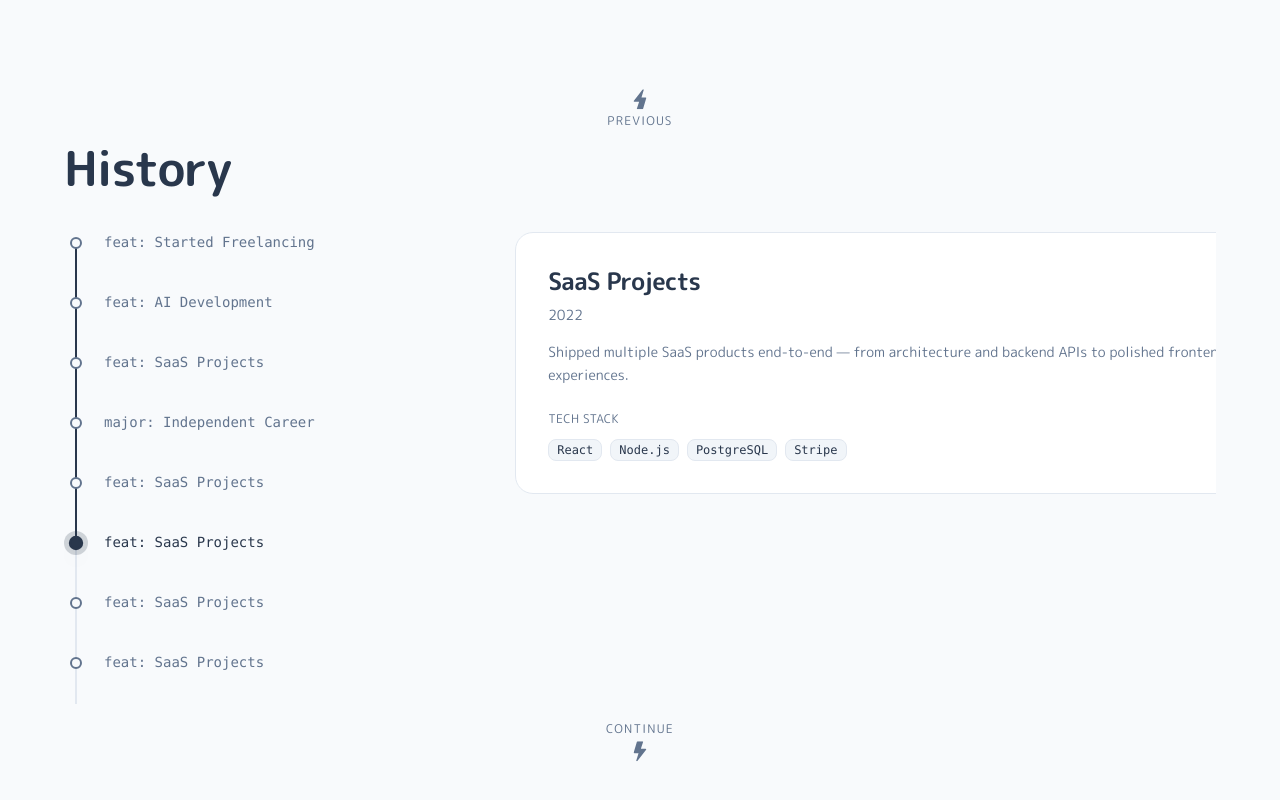
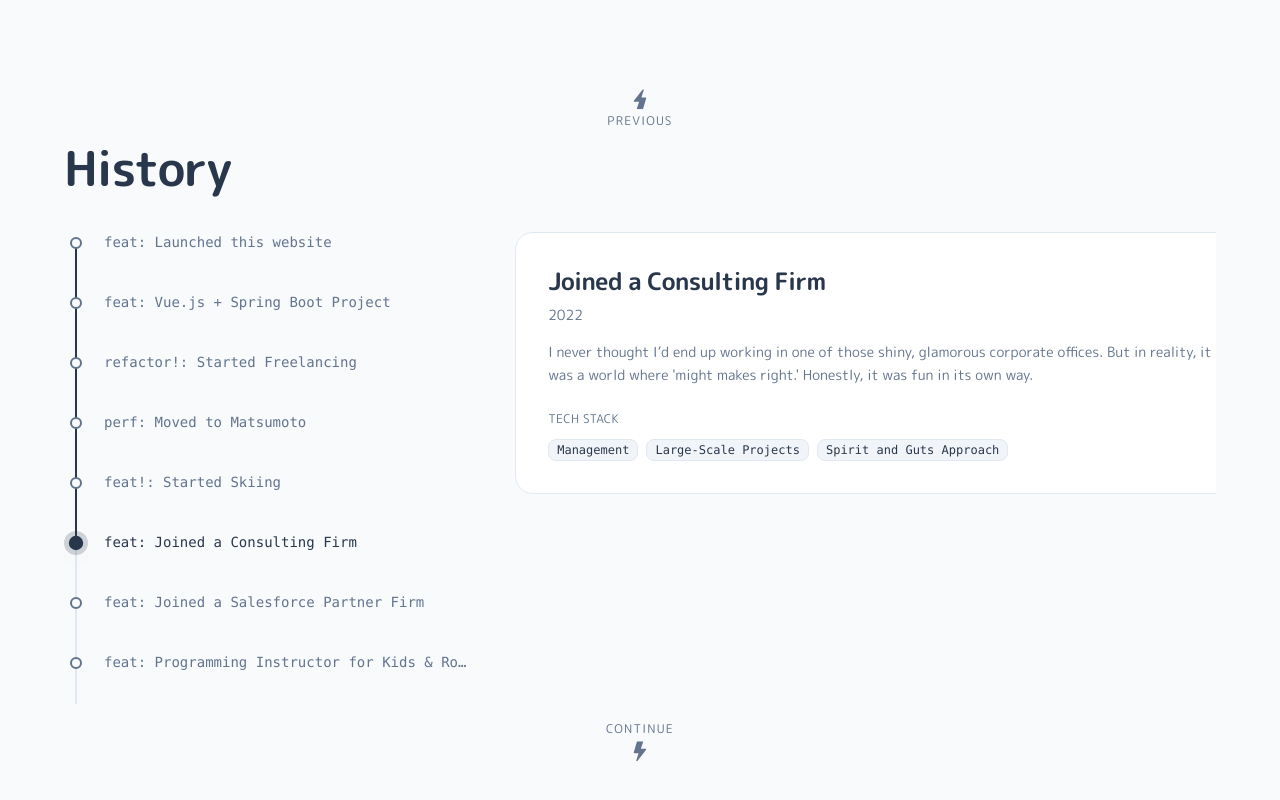
Before and after one commit to jumpei999/portfolio, a Next.js app: page /en in a window 1280 px wide. Shown: the part 1544-2344 px from the top of the page. Built offline with nearby package versions, Linux system fonts and the light colour scheme.

Commit message:
Create history contents

```diff
--- a/src/components/history/history-commit-item.tsx
+++ b/src/components/history/history-commit-item.tsx
@@ -2,6 +2,7 @@
 
 import { motion, useReducedMotion } from "motion/react"
 import { cn } from "@/lib/utils"
+import { formatHistoryCommitLabel } from "@/lib/history-commit-label"
 import type { HistoryItem } from "@/data/history"
 
 type HistoryCommitItemLayout = "default" | "mobile"
@@ -24,7 +25,7 @@ export default function HistoryCommitItem({
   onSelect,
 }: Readonly<HistoryCommitItemProps>) {
   const reduceMotion = useReducedMotion()
-  const label = `${item.type}: ${item.title}`
+  const label = formatHistoryCommitLabel(item)
   const isMobileLayout = layout === "mobile"
 
   return (
--- a/src/components/history/history-detail-panel.tsx
+++ b/src/components/history/history-detail-panel.tsx
@@ -10,11 +10,12 @@ import {
 import { useTranslations } from "next-intl"
 import { MOBILE_DOCK_MAX_HEIGHT_PX } from "@/components/history/constants"
 import type { HistoryItem } from "@/data/history"
-import { historyItemById } from "@/data/history"
+import { findHistoryItemById } from "@/lib/history-commit-label"
 import { cn } from "@/lib/utils"
 
 type HistoryDetailPanelProps = {
   activeId: string
+  items: HistoryItem[]
   variant?: "default" | "dock"
 }
 
@@ -133,11 +134,12 @@ function HistoryDetailContent({
 
 export default function HistoryDetailPanel({
   activeId,
+  items,
   variant = "default",
 }: Readonly<HistoryDetailPanelProps>) {
   const t = useTranslations("history")
   const reduceMotion = useReducedMotion()
-  const item = historyItemById.get(activeId)
+  const item = findHistoryItemById(items, activeId)
   const isDock = variant === "dock"
   const cardRef = useRef<HTMLDivElement>(null)
   const articleRef = useRef<HTMLElement>(null)
--- a/src/data/history.ts
+++ b/src/data/history.ts
@@ -1,125 +1,124 @@
-export type HistoryCommitType = "feat" | "major"
+export const HISTORY_COMMIT_TYPES = [
+  "feat",
+  "fix",
+  "docs",
+  "style",
+  "refactor",
+  "perf",
+  "test",
+  "build",
+  "ci",
+  "chore",
+  "revert",
+] as const
 
-export type HistoryItem = {
+export type HistoryCommitType = (typeof HISTORY_COMMIT_TYPES)[number]
+
+export type HistoryItemConfig = {
   id: string
   date: string
   type: HistoryCommitType
+  breaking?: boolean
   title: string
-  description: string
   tags: string[]
 }
 
-export const historyItems: HistoryItem[] = [
+export type HistoryItem = HistoryItemConfig & {
+  description: string
+}
+
+export const HISTORY_ITEM_CONFIGS = [
   {
-    id: "freelancing",
-    date: "2025",
+    id: "launch-website",
+    date: "2026",
     type: "feat",
-    title: "Started Freelancing",
-    description:
-      "Began working as a freelance software engineer focusing on web and AI development.",
-    tags: ["Next.js", "AWS", "OpenAI", "TypeScript"],
+    title: "Launched this website",
+    tags: ["Next.js", "React", "Tailwind", "Shadcn", "Motion"],
   },
   {
-    id: "ai-development",
-    date: "2024",
+    id: "vue-spring-boot-project",
+    date: "2026",
     type: "feat",
-    title: "AI Development",
-    description:
-      "Built production AI features including LLM integrations, RAG pipelines, and agent workflows for client products.",
-    tags: ["OpenAI", "Python", "LangChain", "Vector DB"],
+    title: "Vue.js + Spring Boot Project",
+    tags: ["Vue.js", "Spring Boot"],
   },
   {
-    id: "saas-projects",
+    id: "start-freelancing",
+    date: "2026",
+    type: "refactor",
+    breaking: true,
+    title: "Started Freelancing",
+    tags: ["Tax savings", "e-Tax"],
+  },
+  {
+    id: "moved-to-matsumoto",
+    date: "2025",
+    type: "perf",
+    title: "Moved to Matsumoto",
+    tags: ["Japan Alps", "Clear Water", "Extreme Seasons"],
+  },
+  {
+    id: "start-skiing",
     date: "2022",
     type: "feat",
-    title: "SaaS Projects",
-    description:
-      "Shipped multiple SaaS products end-to-end — from architecture and backend APIs to polished frontend experiences.",
-    tags: ["React", "Node.js", "PostgreSQL", "Stripe"],
+    breaking: true,
+    title: "Started Skiing",
+    tags: ["Skiing", "Snowy Mountains", "Deep Powder"],
   },
   {
-    id: "software-engineer",
-    date: "2019",
-    type: "major",
-    title: "Independent Career",
-    description:
-      "Transitioned into professional software engineering, building scalable web applications and internal tools.",
-    tags: ["JavaScript", "TypeScript", "Git", "CI/CD"],
+    id: "join-consulting-firm",
+    date: "2022",
+    type: "feat",
+    title: "Joined a Consulting Firm",
+    tags: ["Management", "Large-Scale Projects", "Spirit and Guts Approach"],
   },
   {
-    id: "saas-projects1",
-    date: "2022",
+    id: "join-salesforce-partner-firm",
+    date: "2017",
     type: "feat",
-    title: "SaaS Projects",
-    description:
-      "Shipped multiple SaaS products end-to-end — from architecture and backend APIs to polished frontend experiences.",
-    tags: ["React", "Node.js", "PostgreSQL", "Stripe"],
+    title: "Joined a Salesforce Partner Firm",
+    tags: ["Salesforce", "CRM", "SaaS"],
   },
   {
-    id: "saas-projects2",
-    date: "2022",
+    id: "programming-instructor",
+    date: "2015",
     type: "feat",
-    title: "SaaS Projects",
-    description:
-      "Shipped multiple SaaS products end-to-end — from architecture and backend APIs to polished frontend experiences.",
-    tags: ["React", "Node.js", "PostgreSQL", "Stripe"],
+    title: "Programming Instructor for Kids & Rookies",
+    tags: ["Education", "Marketing"],
   },
   {
-    id: "saas-projects3",
-    date: "2022",
+    id: "long-term-on-site-in-ishigaki-island",
+    date: "2014",
     type: "feat",
-    title: "SaaS Projects",
-    description:
-      "Shipped multiple SaaS products end-to-end — from architecture and backend APIs to polished frontend experiences.",
-    tags: ["React", "Node.js", "PostgreSQL", "Stripe"],
+    breaking: true,
+    title: "Long-Term On-Site in Ishigaki Island",
+    tags: [
+      "Construction",
+      "Super Typhoon",
+      "Starry Sky",
+      "Blue Sea",
+      "White Sand Beach",
+      "Warmhearted People",
+    ],
   },
   {
-    id: "saas-projects4",
-    date: "2022",
+    id: "start-golfing",
+    date: "2010",
     type: "feat",
-    title: "SaaS Projects",
-    description:
-      "Shipped multiple SaaS products end-to-end — from architecture and backend APIs to polished frontend experiences.",
-    tags: ["React", "Node.js", "PostgreSQL", "Stripe"],
+    breaking: true,
+    title: "Started Golfing",
+    tags: ["Golf", "Full Swing"],
   },
   {
-    id: "saas-projects5",
-    date: "2022",
+    id: "start-career",
+    date: "2007",
     type: "feat",
-    title: "SaaS Projects",
-    description:
-      "Shipped multiple SaaS products end-to-end — from architecture and backend APIs to polished frontend experiences.",
-    tags: ["React", "Node.js", "PostgreSQL", "Stripe"],
+    breaking: true,
+    title: "Started Career as a Software Engineer",
+    tags: ["Java", "PHP", "JavaScript", "Open Systems"],
   },
-  {
-    id: "saas-projects6",
-    date: "2022",
-    type: "feat",
-    title: "SaaS Projects",
-    description:
-      "Shipped multiple SaaS products end-to-end — from architecture and backend APIs to polished frontend experiences.",
-    tags: ["React", "Node.js", "PostgreSQL", "Stripe"],
-  },
-  {
-    id: "saas-projects7",
-    date: "2022",
-    type: "feat",
-    title: "SaaS Projects",
-    description:
-      "Shipped multiple SaaS products end-to-end — from architecture and backend APIs to polished frontend experiences.",
-    tags: ["React", "Node.js", "PostgreSQL", "Stripe"],
-  },
-  {
-    id: "saas-projects8",
-    date: "2022",
-    type: "feat",
-    title: "SaaS Projects",
-    description:
-      "Shipped multiple SaaS products end-to-end — from architecture and backend APIs to polished frontend experiences.",
-    tags: ["React", "Node.js", "PostgreSQL", "Stripe"],
-  },
-]
+] as const satisfies readonly HistoryItemConfig[]
 
-export const historyItemById = new Map(
-  historyItems.map((item) => [item.id, item]),
-)
+export type HistoryItemId = (typeof HISTORY_ITEM_CONFIGS)[number]["id"]
+
+export const HISTORY_ITEM_IDS = HISTORY_ITEM_CONFIGS.map((item) => item.id)
--- /dev/null
+++ b/src/hooks/use-history-items.ts
@@ -0,0 +1,21 @@
+"use client"
+
+import { useMemo } from "react"
+import { useTranslations } from "next-intl"
+import {
+  HISTORY_ITEM_CONFIGS,
+  type HistoryItem,
+} from "@/data/history"
+
+export function useHistoryItems(): HistoryItem[] {
+  const tItems = useTranslations("history.items")
+
+  return useMemo(
+    () =>
+      HISTORY_ITEM_CONFIGS.map((config) => ({
+        ...config,
+        description: tItems(`${config.id}.description`),
+      })),
+    [tItems],
+  )
+}
--- /dev/null
+++ b/src/lib/history-commit-label.ts
@@ -0,0 +1,21 @@
+import type { HistoryCommitType, HistoryItem } from "@/data/history"
+
+export function formatHistoryCommitPrefix(
+  type: HistoryCommitType,
+  breaking?: boolean,
+): string {
+  return breaking ? `${type}!` : type
+}
+
+export function formatHistoryCommitLabel(
+  item: Pick<HistoryItem, "type" | "breaking" | "title">,
+): string {
+  return `${formatHistoryCommitPrefix(item.type, item.breaking)}: ${item.title}`
+}
+
+export function findHistoryItemById(
+  items: HistoryItem[],
+  id: string,
+): HistoryItem | undefined {
+  return items.find((item) => item.id === id)
+}
--- a/src/messages/en.json
+++ b/src/messages/en.json
@@ -44,7 +44,42 @@
   "history": {
     "timelineAria": "History timeline",
     "skipToPrevAria": "Back to About section",
-    "skipToNextAria": "Skip to Constituents section"
+    "skipToNextAria": "Skip to Constituents section",
+    "items": {
+      "launch-website": {
+        "description": "It’s been a while since I built something purely for the fun of it. Reminds me of why developing is so much fun."
+      },
+      "vue-spring-boot-project": {
+        "description": "Grateful to be getting hands-on work purely as a coder right now. Having a blast with it."
+      },
+      "start-freelancing": {
+        "description": "Starting something new is just plain fun. Finding that perfect sweet spot for tax optimization without overdoing it felt incredibly satisfying."
+      },
+      "moved-to-matsumoto": {
+        "description": "Since location no longer tied me down, I thought, 'Why not live near the ski resorts?' and made the move. Being a city boy at heart, I looked for an urban area close to the mountains, though it turns out it’s still a bit of a trek to go every single weekend. That said, living in a beautiful city surrounded by mountains is truly amazing."
+      },
+      "start-skiing": {
+        "description": "A friend dragged me into it, and I instantly unlocked it as a lifelong obsession. Currently aiming for the Olympics."
+      },
+      "join-consulting-firm": {
+        "description": "I never thought I’d end up working in one of those shiny, glamorous corporate offices. But in reality, it was a world where 'might makes right.' Honestly, it was fun in its own way."
+      },
+      "join-salesforce-partner-firm": {
+        "description": "The company was packed with brilliant engineers. Looking back after finishing a massive, long-term system development, I sometimes think, 'Wait, couldn't I have just built this alone?'—and this company was actually capable of doing exactly that. Well, until we got acquired by a mega-corporation. Also, I didn't really like Salesforce."
+      },
+      "programming-instructor": {
+        "description": "While staying at the same company, I somehow ended up doing rookie training for system development, teaching at a kids' coding school, and handling marketing."
+      },
+      "long-term-on-site-in-ishigaki-island": {
+        "description": "I thought I joined an IT company, but somehow we ended up building a hotel on Ishigaki Island. I lived there on and off for about a year and a half. It was truly, deeply an incredible place."
+      },
+      "start-golfing": {
+        "description": "Apparently, if you break into the world's top 50, you get into the Masters. So that's the goal. Right now, I'm probably ranked around 43.2 millionth."
+      },
+      "start-career": {
+        "description": "I was just living a carefree life as a freelancer/part-timer, but then I realized I’d never done an office job. I decided to look for work using my hobby of programming, and it turned out I could actually pull it off."
+      }
+    }
   },
   "contact": {
     "intro": "Thank you for visiting. For project inquiries, consultations, or any comments, please feel free to reach out using the form below."
--- a/src/messages/ja.json
+++ b/src/messages/ja.json
@@ -44,7 +44,42 @@
   "history": {
     "timelineAria": "沿革のタイムライン",
     "skipToPrevAria": "Aboutセクションへ戻る",
-    "skipToNextAria": "Constituentsセクションへ進む"
+    "skipToNextAria": "Constituentsセクションへ進む",
+    "items": {
+      "launch-website": {
+        "description": "久しぶりにただ楽しんで作りました。やっぱり開発って楽しいですね。"
+      },
+      "vue-spring-boot-project": {
+        "description": "ありがたいことに純粋にコーダーとしてお仕事いただいて楽しくやってます。"
+      },
+      "start-freelancing": {
+        "description": "新しいことを始めるって純粋に楽しいです。バランスを重視したやりすぎない節税最適化、気持ちよかった。"
+      },
+      "moved-to-matsumoto": {
+        "description": "場所の制約もなくなったのでスキー場に近いところに住んでみようかなと思って移住しました。都会っ子なのでスキー場に近い都市部で探したんですけど毎週末行くにはちょっと遠いかな。でも山々に囲まれた美しい都市で住むには本当にいいところです。"
+      },
+      "start-skiing": {
+        "description": "友だちに誘われて始めてみましたが人生を掛けられる趣味と認定しました。オリンピックを目指しています。"
+      },
+      "join-consulting-firm": {
+        "description": "まさか自分がこんなキラキラしたオフィスで働くことになるとは。でも実際は力こそパワーでした。それはそれで楽しかったです。"
+      },
+      "join-salesforce-partner-firm": {
+        "description": "優秀なエンジニアが集まっている会社でした。長期間のシステム開発を終えてあらためて振り返るとこんなのひとりで作れたんじゃない？って思ったりしますが、それに近いことができている会社でした。大きな企業に買収されるまでは。あとSalesforceは好きじゃなかったです。"
+      },
+      "programming-instructor": {
+        "description": "引き続き同じ会社でなぜか新人向けのシステム開発の講師や子ども向けのプログラミングスクールの講師、マーケティングをしていました。"
+      },
+      "long-term-on-site-in-ishigaki-island": {
+        "description": "ITの会社に入社したはずだったんですがなぜか石垣島にホテルを建てることになり断続的に1年半ほど石垣島に住んでいました。本当に本当にいいところでした。"
+      },
+      "start-golfing": {
+        "description": "世界ランク50位に入ればマスターズに出場できるらしいので目指しています。今はたぶん4,320万位くらいです。"
+      },
+      "start-career": {
+        "description": "フリーターとして気ままに生きていましたがオフィスワークってやったことがないなと思い立ち趣味のプログラミングで仕事探してみたら意外といけました。"
+      }
+    }
   },
   "contact": {
     "intro": "ご訪問いただきありがとうございました。お仕事のご依頼、ご相談、その他コメントなど何かありましたらお気軽に下記のフォームからご連絡ください。"
```
Also changed, not shown: src/components/history/history-timeline.tsx (+12 -6 lines).
